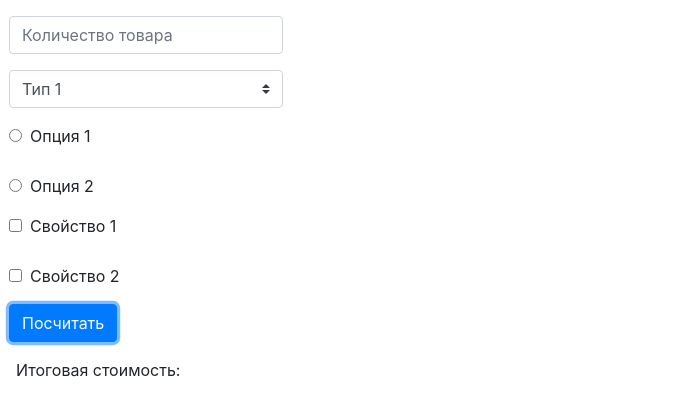
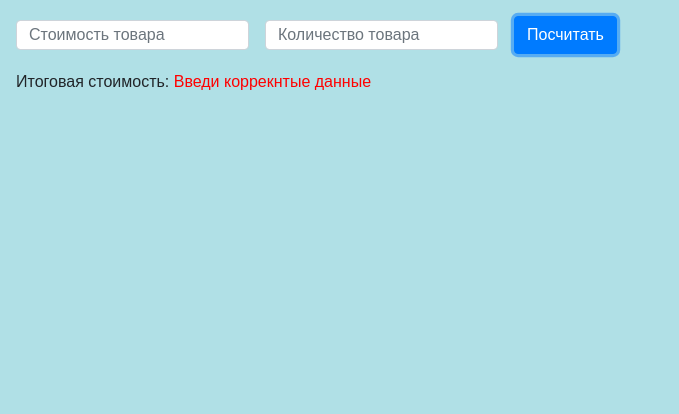
Before and after one commit to 1nfl1ght/vinogradov, a plain HTML site: page lab5/index.html in a window 1280 px wide. Both pictures are taken after a click on the button "Посчитать". Shown: the top 414 px of the page, without its empty margins (0-679 px from the left). Drawn offline with nearby package versions, Linux system fonts and the light colour scheme; files that its build step writes are made by us from their sources.

Commit message:
Update index.html

```diff
--- a/lab5/index.html
+++ b/lab5/index.html
@@ -8,34 +8,41 @@
     <script src="https://ajax.googleapis.com/ajax/libs/jquery/2.2.0/jquery.min.js"></script>
     <script src="https://cdn.jsdelivr.net/npm/@popperjs/core@2.10.2/dist/umd/popper.min.js" integrity="sha384-7+zCNj/IqJ95wo16oMtfsKbZ9ccEh31eOz1HGyDuCQ6wgnyJNSYdrPa03rtR1zdB" crossorigin="anonymous"></script>
     <script src="https://cdn.jsdelivr.net/npm/bootstrap@5.1.2/dist/js/bootstrap.min.js" integrity="sha384-PsUw7Xwds7x08Ew3exXhqzbhuEYmA2xnwc8BuD6SEr+UmEHlX8/MCltYEodzWA4u" crossorigin="anonymous"></script>
-    <script src="main.js" defer></script>
+    <link rel="stylesheet" href="style.css">
     <title>Document</title>
+    <style>
+        input {
+            height: 30px;
+            font-size: 1rem;
+        }
+    </style>
 </head>
 <body>
     <div class="row">
-        <div class="mx-4 my-3">
-            <form>
-                <input class="form-control mb-3" type="number" placeholder="Количество товара" id="count">
-                <select class="custom-select mb-3" name="prodType">
-                    <option disabled>Тип товара</option>
-                    <option value="1">Тип 1</option>
-                    <option value="2">Тип 2</option>
-                    <option value="3">Тип 3</option>
-                </select>
-                <div class="options">
-                    <p><input name="opt" class="radio mb-3 mr-2" type="radio" value="1">Опция 1</p>
-                    <p><input name="opt" class="radio mr-2" type="radio" value="2">Опция 2</p>
-                </div>
-                <div class="properties">
-                    <p><input name="1" class="checkbox mb-3 mr-2" type="checkbox">Свойство 1</p>
-                    <p><input name="2" class="checkbox mr-2" type="checkbox">Свойство 2</p>
-                </div>
-                <button class="btn btn-primary d-block" type="button" id="calculate">Посчитать</button>
+        <div class="col mx-3 my-3">
+            <form class="form-inline">
+                <input class="form-control mr-sm-3 mb mb-3" type="number" placeholder="Стоимость товара" id="worth">
+                <input class="form-control mr-sm-3 mb mb-3" type="number" placeholder="Количество товара" id="count">
+                <button class="btn btn-primary mb mb-3" type="button" id="calculate">Посчитать</button>
             </form>
-        </div>
-        <div class="col-12 ml-3">
-            Итоговая стоимость: <p class="result d-inline"></p>
+            <div class="result">Итоговая стоимость: <p class="d-inline"></p></div>
         </div>
     </div>
+
+    <script>
+        document.addEventListener('DOMContentLoaded', () => {
+            calculate.onclick = function() {
+            let worth = document.querySelector('#worth').value.match(/^\d+$/);
+            let count = document.querySelector('#count').value.match(/^\d+$/);
+            let result;
+            if (worth === null || Number(count) === null) {
+                document.querySelector('p').innerHTML='<span style="color: red;">Введи коррекнтые данные</span>';
+            } else {
+                result = Number(worth) * Number(count);
+                document.querySelector('p').innerHTML=result;
+            }
+        }
+        });
+    </script>
 </body>
 </html>
```
